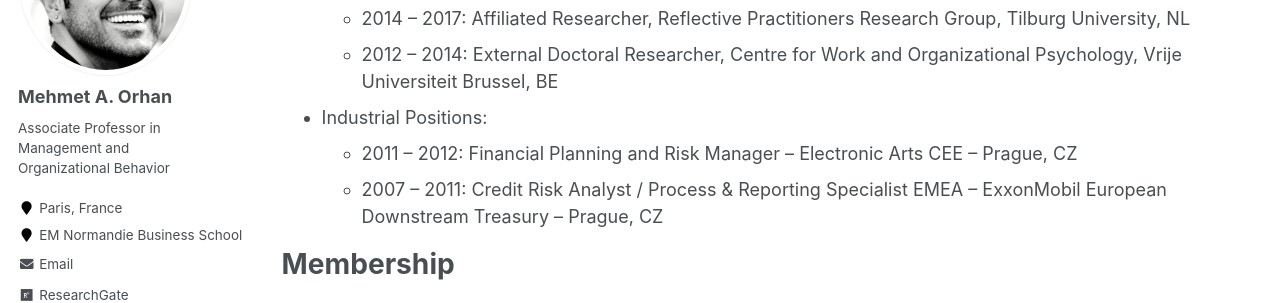
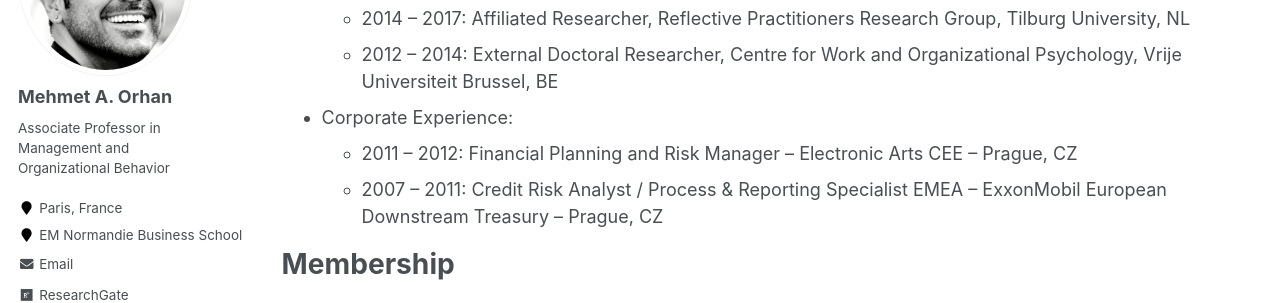
Before and after one commit to maorhan/maorhan.github.io, a Jekyll site: the page built from _pages/cv.md, in a window 1280 px wide and 900 px high, scrolled down 655 px. Shown: the part 153-456 px from the top of the window. Built offline with Jekyll 4.4.1, drawn with Linux system fonts in a browser that asks for light colours; some web fonts are replaced.

Commit message:
Update cv.md

```diff
--- a/_pages/cv.md
+++ b/_pages/cv.md
@@ -29,7 +29,7 @@ Work Experience
   * 2014 – 2017: Affiliated Researcher, Reflective Practitioners Research Group, Tilburg University, NL
   * 2012 – 2014: External Doctoral Researcher, Centre for Work and Organizational Psychology, Vrije Universiteit Brussel, BE
 
-* Industrial Positions:
+* Corporate Experience:
   * 2011 – 2012: Financial Planning and Risk Manager – Electronic Arts CEE – Prague, CZ
   * 2007 – 2011: Credit Risk Analyst / Process & Reporting Specialist EMEA – ExxonMobil European Downstream Treasury – Prague, CZ
 
```
